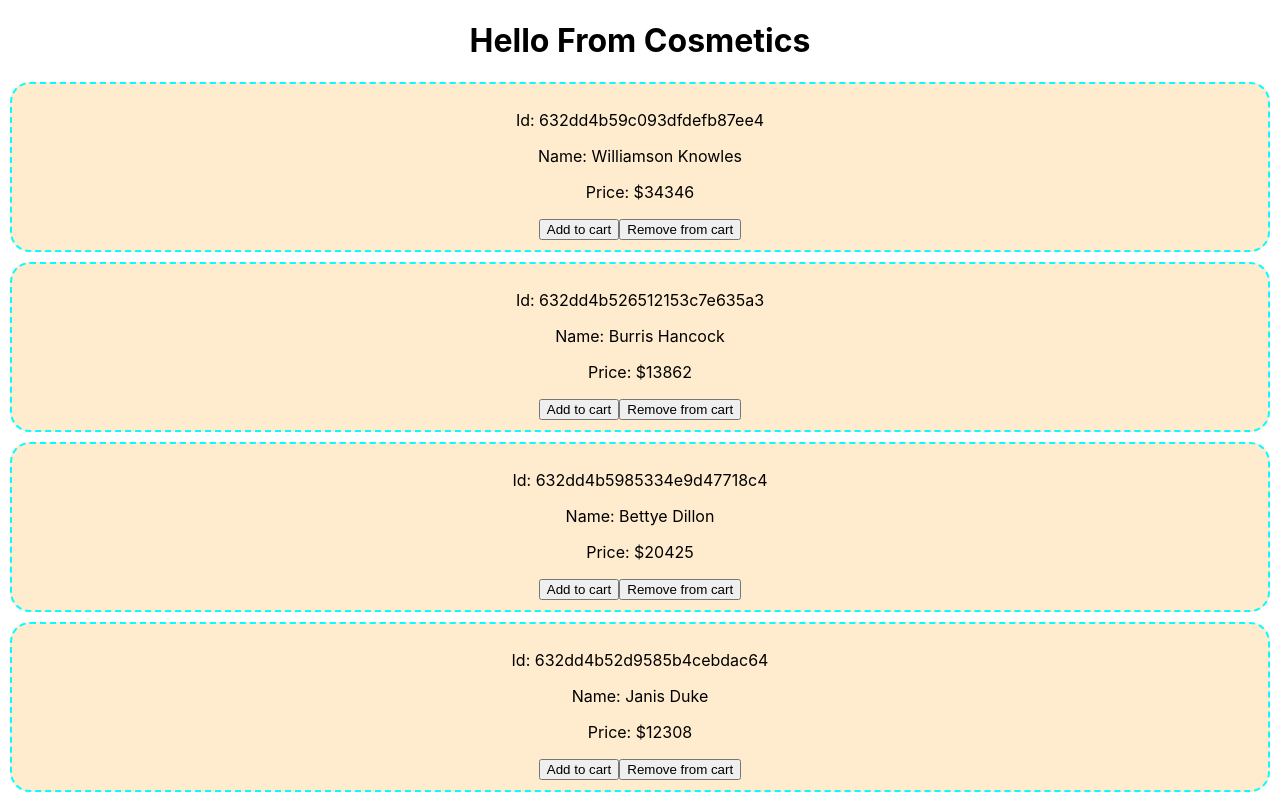
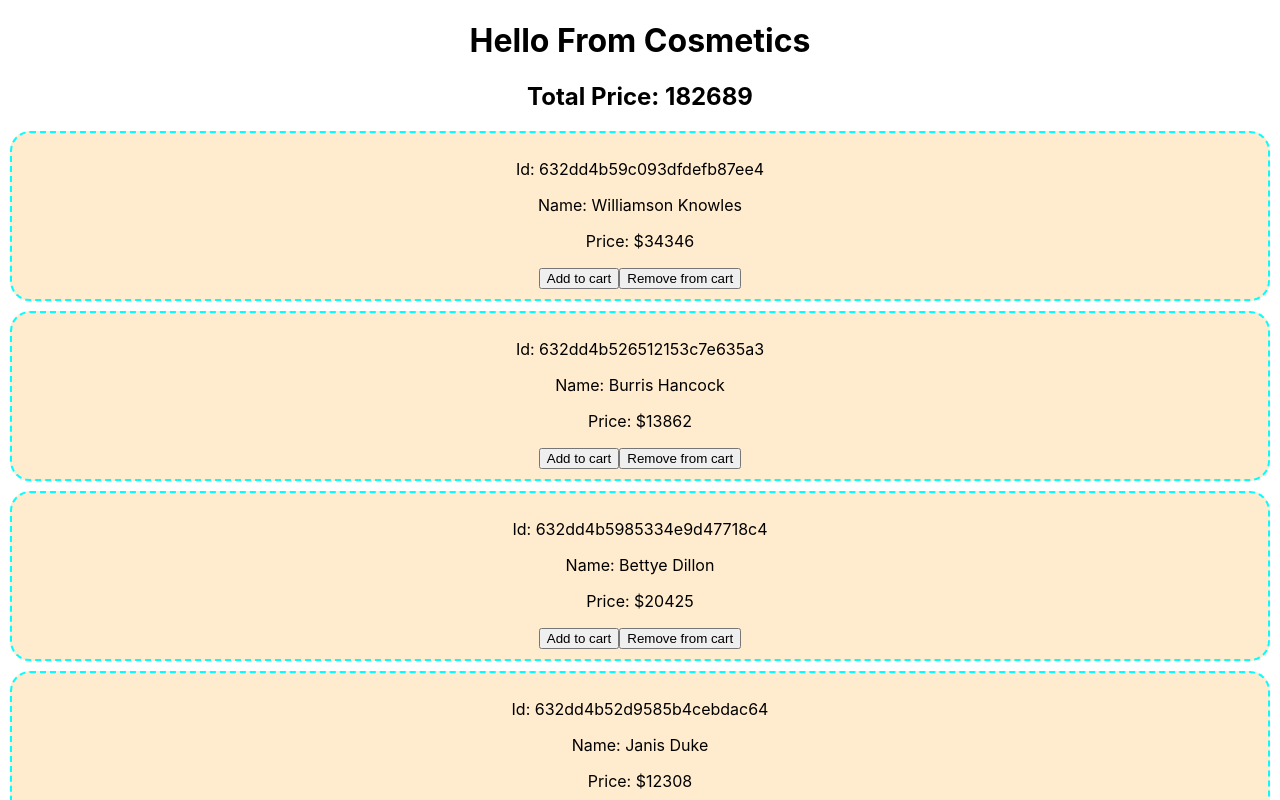
Before and after one commit to DabasishDasJoy/react-storage-and-handler, a React (Create React App) app: page / in a window 1280 px wide. Shown: the top 800 px of the page. Built offline with nearby package versions, Linux system fonts and the light colour scheme.

Commit message:
calculated total price using reduce method

```diff
--- a/src/components/Cosmetic/Cosmetic.js
+++ b/src/components/Cosmetic/Cosmetic.js
@@ -40,4 +40,5 @@ const Cosmetic = (props) => {
     );
 };
 
+
 export default Cosmetic;
--- a/src/components/Cosmetics/Cosmetics.js
+++ b/src/components/Cosmetics/Cosmetics.js
@@ -1,4 +1,5 @@
 import React, { useEffect, useState } from 'react';
+import { totalPrice } from '../../utilities/fakedb/fakedb';
 import Cosmetic from '../Cosmetic/Cosmetic';
 /* -> This is default import
 import addition from '../../utilities/Calculation/Calculation';
@@ -21,10 +22,12 @@ const Cosmetics = (props) => {
             .then(res => res.json())
             .then(data => setCosmetics(data))
     }, []);
+    const total = totalPrice(cosmetics);
 
     return (
         <div>
             <h1>Hello From Cosmetics</h1>
+            <h2>Total Price: {total}</h2>
             {
                 cosmetics.map(cosmetic => <Cosmetic
                     cosmetic={cosmetic}
--- a/src/utilities/fakedb/fakedb.js
+++ b/src/utilities/fakedb/fakedb.js
@@ -59,8 +59,14 @@ const removeFromLocalStorage = (id) => {
         }
     }
 }
+
+const getTotalPrice = products =>{
+    const total = products.reduce((pre, curr) => pre + curr.price, 0);
+    return total;
+}
 export {
     addToLocalStorage,
     addToLocalStorageDirect,
-    removeFromLocalStorage
+    removeFromLocalStorage,
+    getTotalPrice as totalPrice
 };
```
